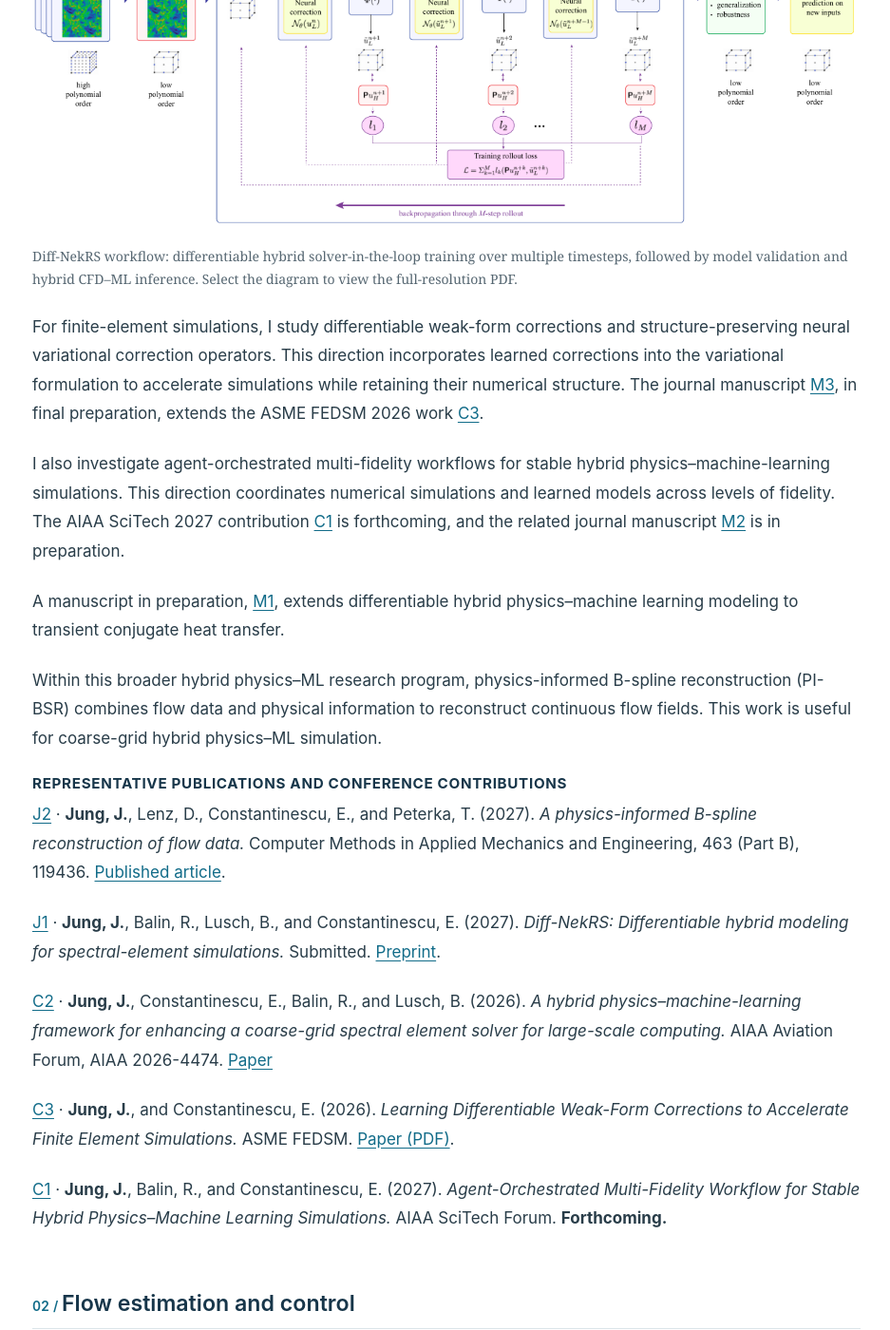
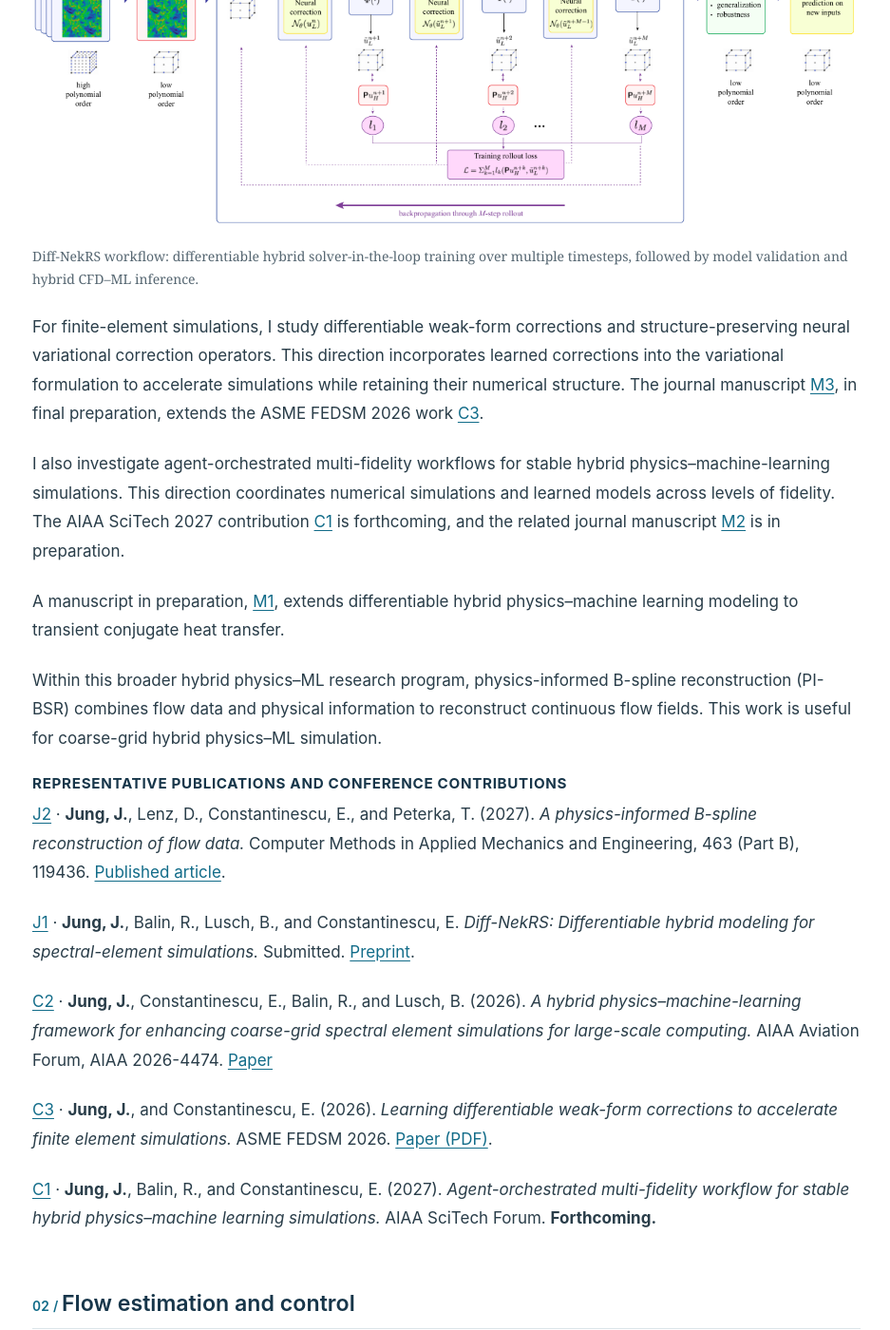
Before and after one commit to junohjung/junohjung.github.io, a Jekyll site: the page built from _pages/research_mgm.md, in a window 1280 px wide and 1400 px high, scrolled down 1313 px. Shown: the whole window at 95% size, without its empty margins (322-1259 px from the left). Built offline with Jekyll 4.4.1, drawn with Linux system fonts in a browser that asks for light colours; some of the changed text lies outside the part shown.

Commit message:
Align research citations with November CV and simplify diagram caption

```diff
--- a/_pages/research_mgm.md
+++ b/_pages/research_mgm.md
@@ -20,11 +20,11 @@ At Argonne National Laboratory, my work focuses on hybrid physics–ML methods f
 
 My work combines physics-based flow simulation with machine learning to improve coarse-grid spectral-element computations. This research addresses the balance between predictive accuracy and computational cost in large-scale fluid simulation.
 
-Diff-NekRS integrates learned corrections with a spectral-element flow solver through differentiable, multi-timestep solver-in-the-loop training. This work connects hybrid-model development with distributed computing on Aurora. The journal manuscript, *Diff-NekRS: Differentiable hybrid modeling for spectral-element simulations* [J1](/publications/#in-preparation-2), is marked as Submitted. A [preprint is available on arXiv](https://arxiv.org/abs/2609.23208).
+Diff-NekRS integrates learned corrections with a spectral-element flow solver through differentiable, multi-timestep solver-in-the-loop training. This work connects hybrid-model development with distributed computing on Aurora. The journal manuscript, *Diff-NekRS: Differentiable hybrid modeling for spectral-element simulations* [J1](/publications/#in-preparation-2), is submitted. A [preprint is available on arXiv](https://arxiv.org/abs/2609.23208).
 
 <figure class="research-figure" id="diff-nekrs-workflow">
   <a href="/files/diff-nekrs-workflow.pdf" aria-label="Open the Diff-NekRS workflow as a full-resolution PDF"><img src="/images/diff-nekrs-workflow.png" width="2400" height="1018" loading="lazy" alt="Diff-NekRS workflow: high-order simulation data are projected to low order; neural corrections are trained through a multi-timestep solver rollout and backpropagation, followed by model validation and hybrid CFD–ML inference."></a>
-  <figcaption>Diff-NekRS workflow: differentiable hybrid solver-in-the-loop training over multiple timesteps, followed by model validation and hybrid CFD–ML inference. Select the diagram to view the full-resolution PDF.</figcaption>
+  <figcaption>Diff-NekRS workflow: differentiable hybrid solver-in-the-loop training over multiple timesteps, followed by model validation and hybrid CFD–ML inference.</figcaption>
 </figure>
 
 For finite-element simulations, I study differentiable weak-form corrections and structure-preserving neural variational correction operators. This direction incorporates learned corrections into the variational formulation to accelerate simulations while retaining their numerical structure. The journal manuscript [M3](/publications/#in-preparation-3), in final preparation, extends the ASME FEDSM 2026 work [C3](/publications/#conference-3).
@@ -39,13 +39,13 @@ Within this broader hybrid physics–ML research program, physics-informed B-spl
 
 [J2](/publications/#pibsr-2026) · **Jung, J.**, Lenz, D., Constantinescu, E., and Peterka, T. (2027). *A physics-informed B-spline reconstruction of flow data.* Computer Methods in Applied Mechanics and Engineering, 463 (Part B), 119436. [Published article](https://doi.org/10.1016/j.cma.2026.119436).
 
-[J1](/publications/#in-preparation-2) · **Jung, J.**, Balin, R., Lusch, B., and Constantinescu, E. (2027). *Diff-NekRS: Differentiable hybrid modeling for spectral-element simulations.* Submitted. [Preprint](https://arxiv.org/abs/2609.23208).
+[J1](/publications/#in-preparation-2) · **Jung, J.**, Balin, R., Lusch, B., and Constantinescu, E. *Diff-NekRS: Differentiable hybrid modeling for spectral-element simulations.* Submitted. [Preprint](https://arxiv.org/abs/2609.23208).
 
-[C2](/publications/#conference-2) · **Jung, J.**, Constantinescu, E., Balin, R., and Lusch, B. (2026). *A hybrid physics–machine-learning framework for enhancing a coarse-grid spectral element solver for large-scale computing.* AIAA Aviation Forum, AIAA 2026-4474. [Paper](https://doi.org/10.2514/6.2026-4474)
+[C2](/publications/#conference-2) · **Jung, J.**, Constantinescu, E., Balin, R., and Lusch, B. (2026). *A hybrid physics–machine-learning framework for enhancing coarse-grid spectral element simulations for large-scale computing.* AIAA Aviation Forum, AIAA 2026-4474. [Paper](https://doi.org/10.2514/6.2026-4474)
 
-[C3](/publications/#conference-3) · **Jung, J.**, and Constantinescu, E. (2026). *Learning Differentiable Weak-Form Corrections to Accelerate Finite Element Simulations.* ASME FEDSM. [Paper (PDF)](https://arxiv.org/pdf/2601.20019).
+[C3](/publications/#conference-3) · **Jung, J.**, and Constantinescu, E. (2026). *Learning differentiable weak-form corrections to accelerate finite element simulations.* ASME FEDSM 2026. [Paper (PDF)](https://arxiv.org/pdf/2601.20019).
 
-[C1](/publications/#conference-1) · **Jung, J.**, Balin, R., and Constantinescu, E. (2027). *Agent-Orchestrated Multi-Fidelity Workflow for Stable Hybrid Physics–Machine Learning Simulations.* AIAA SciTech Forum. **Forthcoming.**
+[C1](/publications/#conference-1) · **Jung, J.**, Balin, R., and Constantinescu, E. (2027). *Agent-orchestrated multi-fidelity workflow for stable hybrid physics–machine learning simulations.* AIAA SciTech Forum. **Forthcoming.**
 
 </section>
 
```
Also changed, not shown: _pages/publications.md (+3 -3 lines), _pages/research.md (+3 -3 lines).
